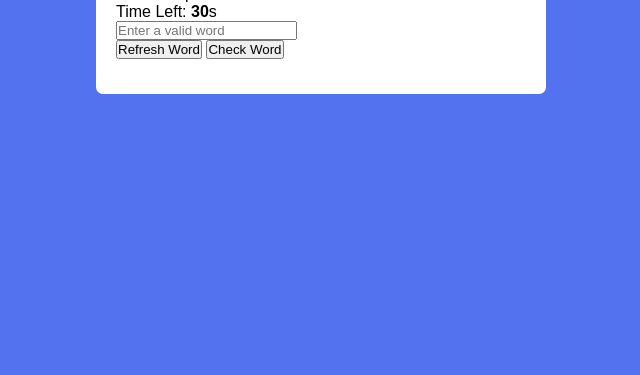
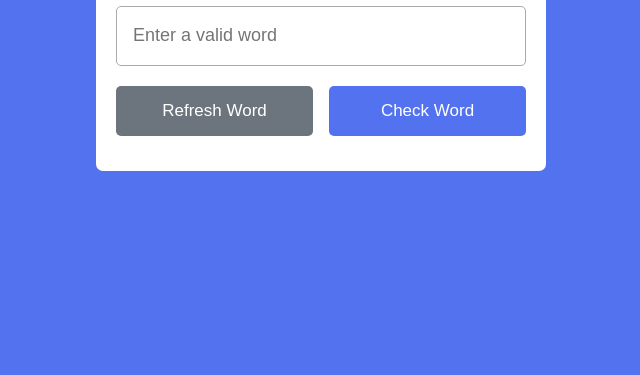
Before and after one commit to bhoomikahm18/08_game_js_dom_Word_Scramble_game, a plain HTML site: page index.html in a window 1280 px wide. Shown: the part 425-800 px from the top of the page, without its empty margins (319-959 px from the left). Drawn offline with Linux system fonts and the light colour scheme.

Commit message:
Adding CSS property for buttons and input field

```diff
--- a/style.css
+++ b/style.css
@@ -35,3 +35,44 @@ body{
     margin-right: -24px;
     text-transform: uppercase;
 }
+
+.content .details{
+    margin: 25px 0 20px;
+}
+.details p{
+    font-size: 18px;
+    margin-bottom: 10px;
+}
+.details p b{
+    font-weight: 500;
+}
+.content input{
+    width: 100%;
+    height: 60px;
+    outline: none;
+    font-size: 18px;
+    padding: 0 16px;
+    border-radius: 5px;
+    border: 1px solid #aaa;
+}
+.content .buttons{
+    display: flex;
+    margin-top: 20px;
+    justify-content: space-between;
+}
+.buttons button{
+    border:  none;
+    outline: none;
+    color: #fff;
+    cursor: pointer;
+    padding: 15px 0;
+    font-size: 17px;
+    border-radius: 5px;
+    width:  calc(100% / 2 - 8px);
+}
+.buttons .refresh-word{
+    background: #6c757d;
+}
+.buttons .check-word{
+    background: #5372F0;
+}
```
